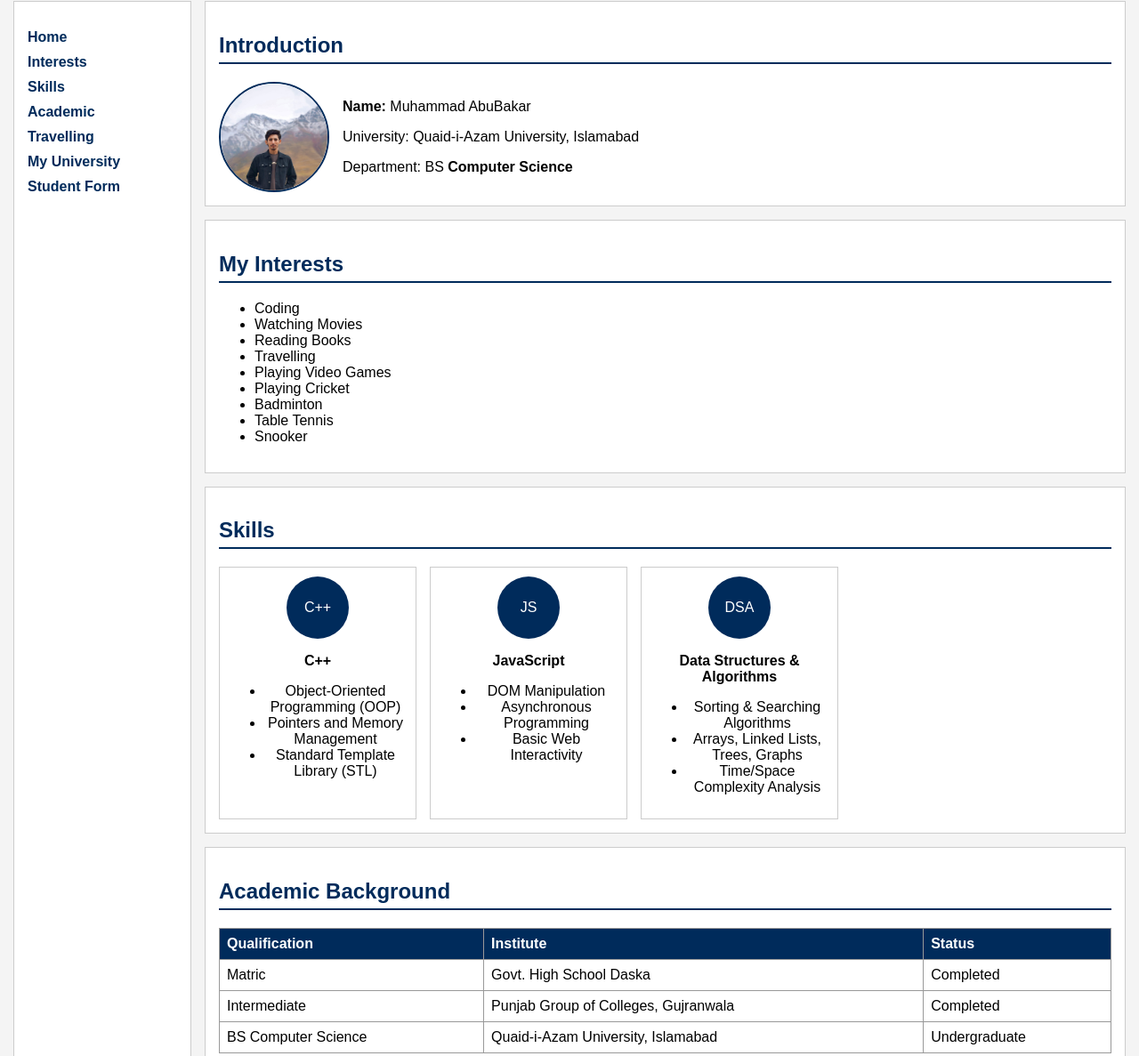
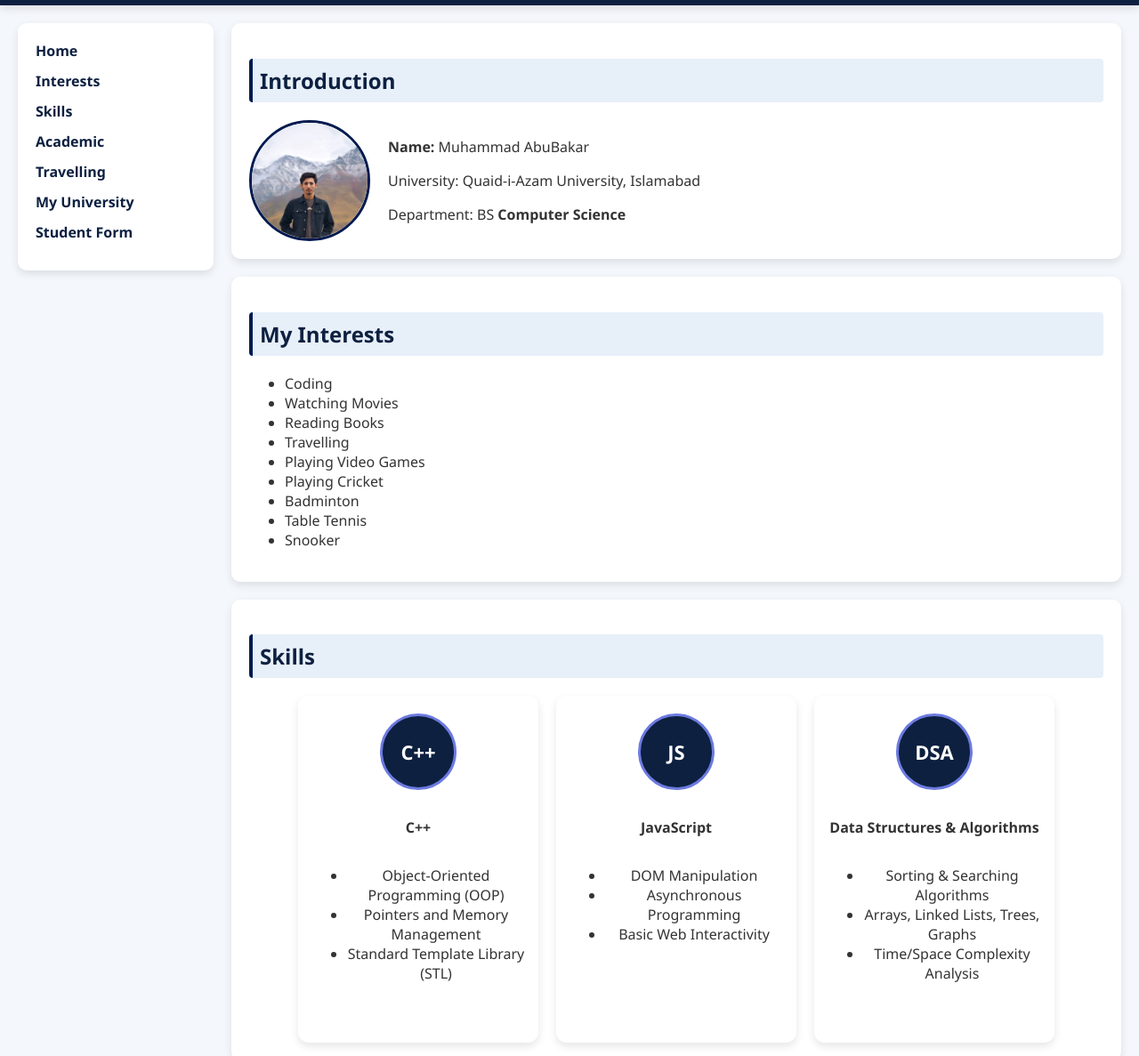
Before and after one commit to abubakar-aslam01/abubakar-aslam01.github.io, a plain HTML site: page lab07/index.html in a window 1280 px wide. Shown: the part 168-1355 px from the top of the page at 89% size. Drawn offline with Linux system fonts and the light colour scheme.

Commit message:
lab taks 07 updated

```diff
--- a/lab07/style.css
+++ b/lab07/style.css
@@ -1,96 +1,144 @@
+:root {
+  --main-bg: #f4f7fb;
+  --primary-color: #0d2040;
+  --border-color: #001a4f;
+  --highlight-bg: #e7eff9;
+  --card-bg: #ffffff;
+  --soft-shadow: 0 4px 10px rgba(0, 0, 0, 0.1);
+  --hover-shadow: 0 8px 18px rgba(0, 0, 0, 0.15);
+  --transition: 0.3s ease;
+}
+
 body {
   margin: 0;
-  font-family: Arial, sans-serif;
-  background-color: #f4f4f4;
+  font-family: "Segoe UI", Tahoma, Geneva, Verdana, sans-serif;
+  background-color: var(--main-bg);
+  color: #333;
 }
 
 header {
-  background-color: #002b5b;
+  background-color: var(--primary-color);
   color: white;
+  padding: 25px;
   text-align: center;
-  padding: 20px;
-  position: sticky;
-  top: 0;
+  box-shadow: var(--soft-shadow);
+
+
 }
 
 .container {
   display: grid;
-  grid-template-columns: 200px 1fr;
-  gap: 15px;
-  padding: 15px;
+  grid-template-columns: 220px 1fr;
+  gap: 20px;
+  padding: 20px;
 }
 
 .sidebar {
   background-color: white;
-  padding: 15px;
-  border: 1px solid #ccc;
+  border-radius: 10px;
+  padding: 20px;
+  box-shadow: var(--soft-shadow);
+  position: sticky;
+  top: 20px;
+  height: fit-content;
 }
 
 .sidebar ul {
   list-style: none;
   padding: 0;
+  margin: 0;
 }
 
 .sidebar li {
-  margin-bottom: 10px;
+  margin-bottom: 12px;
 }
 
 .sidebar a {
   text-decoration: none;
-  color: #002b5b;
+  color: var(--primary-color);
   font-weight: bold;
+  transition: color var(--transition);
+}
+
+.sidebar a:hover {
+  color: #335dc0;
 }
 
 main section {
-  background-color: white;
-  border: 1px solid #ccc;
-  padding: 15px;
-  margin-bottom: 15px;
+  background-color: #fff;
+  border-radius: 10px;
+  padding: 20px;
+  box-shadow: var(--soft-shadow);
+  margin-bottom: 20px;
 }
 
 h2 {
-  color: #002b5b;
-  border-bottom: 2px solid #002b5b;
-  padding-bottom: 5px;
+  color: var(--primary-color);
+  background-color: var(--highlight-bg);
+  border-left: 4px solid var(--border-color);
+  padding: 8px;
+  border-radius: 4px;
 }
 
 .intro-box {
   display: flex;
   align-items: center;
-  gap: 15px;
+  gap: 20px;
 }
 
 .intro-box img {
-  width: 120px;
-  height: 120px;
+  width: 130px;
+  height: 130px;
   border-radius: 50%;
-  border: 2px solid #002b5b;
+  border: 3px solid var(--border-color);
   object-fit: cover;
+  transition: transform var(--transition);
+}
+
+.intro-box img:hover {
+  transform: scale(1.08);
 }
 
 .skills-container {
   display: flex;
   flex-wrap: wrap;
-  gap: 15px;
+  gap: 20px;
+  justify-content: center;
 }
 
 .skill-card {
-  width: 200px;
-  border: 1px solid #ccc;
+  width: 240px;
+  height: 350px;
+  display: flex;
+  flex-direction: column;
+  align-items: center;
   text-align: center;
-  padding: 10px;
+  padding: 20px 15px;
+  background-color: var(--card-bg);
+  border-radius: 12px;
+  box-shadow: var(--soft-shadow);
+  transition: transform 0.3s, box-shadow 0.3s;
+}
+
+.skill-card:hover {
+  transform: translateY(-8px);
+  box-shadow: var(--hover-shadow);
+  background-color: #f7faff;
 }
 
 .skill-icon {
-  width: 70px;
-  height: 70px;
-  background-color: #002b5b;
+  width: 80px;
+  height: 80px;
+  margin-bottom: 15px;
+  border-radius: 50%;
+  background-color: var(--primary-color);
+  border: 3px solid #6c7ae0;
+  display: flex;
+  justify-content: center;
+  align-items: center;
   color: white;
-  display: flex;
-  align-items: center;
-  justify-content: center;
-  margin: 0 auto 10px;
-  border-radius: 50%;
+  font-weight: 700;
+  font-size: 22px;
 }
 
 table {
@@ -100,31 +148,38 @@ table {
 
 th,
 td {
-  border: 1px solid #999;
-  padding: 8px;
-  text-align: left;
+  border: 1px solid #ddd;
+  padding: 10px;
 }
 
 th {
-  background-color: #002b5b;
+  background-color: var(--primary-color);
   color: white;
 }
 
 .image-row {
   display: flex;
+  justify-content: center;
+  align-items: center;
+  gap: 15px;
   flex-wrap: wrap;
-  gap: 10px;
+  margin-top: 15px;
 }
 
 .image-row img {
-  width: 200px;
-  height: 150px;
-  border: 2px solid #002b5b;
-  border-radius: 5px;
+  width: 220px;
+  height: 160px;
+  border-radius: 10px;
+  border: 3px solid var(--border-color);
   object-fit: cover;
+  transition: transform var(--transition);
 }
 
-@media (max-width: 800px) {
+.image-row img:hover {
+  transform: scale(1.05);
+}
+
+@media (max-width: 900px) {
   .container {
     grid-template-columns: 1fr;
   }
@@ -134,6 +189,11 @@ th {
     align-items: flex-start;
   }
 
+  .sidebar {
+    position: static;
+    width: 100%;
+  }
+
   .skills-container {
     justify-content: center;
   }
```
